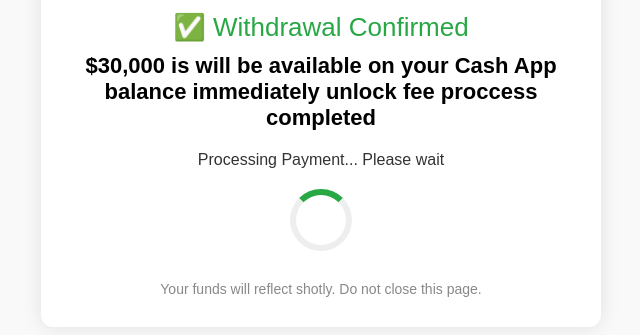
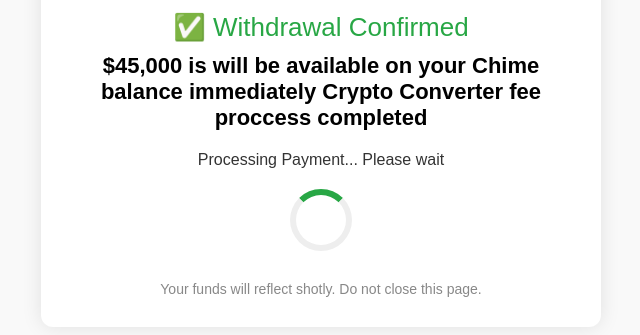
Before and after one commit to Triple-tech-dr/Chime-Payment-Withdraw-Token.ID, a plain HTML site: page confirmation.html in a window 1280 px wide. Shown: the part 91-426 px from the top of the page, without its empty margins (319-959 px from the left). Drawn offline with Linux system fonts and the light colour scheme.

Commit message:
Update confirmation.html

```diff
--- a/confirmation.html
+++ b/confirmation.html
@@ -3,7 +3,7 @@
 <head>
   <meta charset="UTF-8" />
   <meta name="viewport" content="width=device-width, initial-scale=1.0"/>
-  <title>Cash App Withdrawal</title>
+  <title>Chime Crypto Withdrawal</title>
   <style>
     body {
       font-family: Arial, sans-serif;
@@ -72,7 +72,7 @@
   <div class="container">
     <img src="logo.png.jpeg" class="cashapp-logo" alt="Cash App Logo" />
     <div class="success">✅ Withdrawal Confirmed</div>
-    <div class="amount">$30,000 is will be available on your Cash App balance immediately unlock fee proccess completed </div>
+    <div class="amount">$45,000 is will be available on your Chime balance immediately Crypto Converter fee proccess completed </div>
     <div class="loading-text">Processing Payment... Please wait</div>
     <div class="spinner"></div>
     <div class="footer-note">Your funds will reflect shotly. Do not close this page.</div>
```
